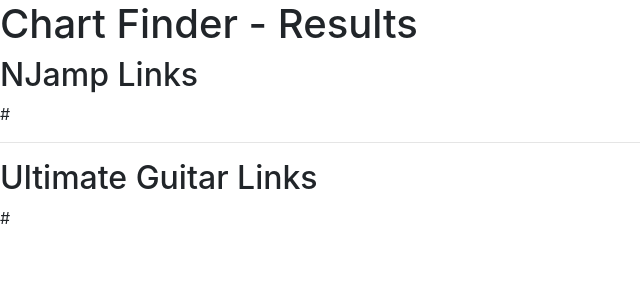
After one commit to bluetex/bb_buddy, a Flask app: template templates/result.html in a window 1280 px wide. The commit adds this page. Shown: the top 300 px of the page, without its empty margins (0-640 px from the left). Run offline with Flask 3, Linux system fonts and the light colour scheme; the template is opened without the code that fills it: most values are stand-ins (such as "Sample title", 1, 10 or a date in 2020); some libraries are stand-ins or nearby versions.

Commit message:
Pull charts search onto controls page

```diff
--- a/app.py
+++ b/app.py
@@ -5,11 +5,13 @@
 import os
 import subprocess
 import time
+import urllib
 from urllib.parse import quote
 import requests
 from bs4 import BeautifulSoup
 from mido import Message
 from params import *
+import json
 
 app = Flask(__name__)
 
@@ -581,7 +583,64 @@
     return "MIDI command sent successfully."
     # output.close()
 
+@app.route('/chartsearch', methods=['GET'])
+def chart_search():
+    query = request.args.get('query')
+    return search_charts(query)
 
+def search_charts(query):
+    num_results = 10
+
+    njamp_query = urllib.parse.quote(query)
+    njamp_url = f'https://njamp.us/search/{njamp_query}'
+    njamp_response = requests.get(njamp_url)
+    njamp_paths = []
+
+    if njamp_response.status_code == 200:
+        for item in njamp_response.json():
+            njamp_paths.append(urllib.parse.quote(item['path']))
+
+    njamp_header = "<h3>NJamp Links:</h3>"
+    njamp_links = ""
+
+    if len(njamp_paths) > 0:
+        for path in njamp_paths:
+            njamp_url = f'https://njamp.us/{path}'
+            njamp_links += f"<a href='{njamp_url}'>{njamp_url}</a><br>"
+    else:
+        njamp_links = f"No results found for '{query}' on NJamp."
+
+    search_string = '+'.join(query.split())
+    url = f"https://www.ultimate-guitar.com/search.php?title={search_string}&rating%5B0%5D=4&rating%5B1%5D=5&page=1&order=myweight&type=300"
+    ug_header = "<h3>Ultimate Guitar Links:</h3>"
+
+    response = requests.get(url)
+    soup = BeautifulSoup(response.content, "html.parser")
+
+    js_store_div = soup.find("div", class_="js-store")
+    data_content = js_store_div.get("data-content")
+    json_data = json.loads(data_content)
+    store_data = json_data.get("store")
+    page_data = store_data.get("page")
+    page_data = page_data.get("data")
+    results = page_data.get("results")
+
+    chord_tabs = []
+
+    for tab in results:
+        tab_url = tab.get("tab_url")
+        if "-chords-" in tab_url:
+            chord_tabs.append(tab_url)
+
+    chord_tabs_str = ""
+
+    if chord_tabs:
+        chord_tabs_str = "<ul>"
+        for tab in chord_tabs[:10]:
+            chord_tabs_str += f"<li><a href='{tab}'>{tab}</a></li>"
+        chord_tabs_str += "</ul>"
+
+    return render_template('result.html', njamp_links=njamp_links, ug_links=chord_tabs_str)
 # # Close the MIDI output port when the app is shut down
 # @app.teardown_appcontext
 # def close_midi_port(exception=None):
--- a/params.py
+++ b/params.py
@@ -1,6 +1,6 @@
 import mido
-port_name = 'AudioBox iTwo MIDI In 6'
-outport = 'AudioBox iTwo MIDI Out 8'
-homedir_base = r'D:\beatbuddy\Complete Collection\Premium Library Complete Collection 2023'
-homedir_songs = r'D:\beatbuddy\Complete Collection\Premium Library Complete Collection 2023\SONGS'
-homedir_drumsets = r'D:\beatbuddy\Complete Collection\Premium Library Complete Collection 2023\DRUMSETS'
+port_name = 'AudioBox iTwo MIDI In 3'
+outport = 'AudioBox iTwo MIDI Out 5'
+homedir_base = r'D:/beatbuddy/Complete Collection/Premium Library Complete Collection 2023'
+homedir_songs = r'D:/beatbuddy/Complete Collection/Premium Library Complete Collection 2023/SONGS'
+homedir_drumsets = r'D:/beatbuddy/Complete Collection/Premium Library Complete Collection 2023/DRUMSETS'
--- /dev/null
+++ b/templates/result.html
@@ -0,0 +1,35 @@
+<!DOCTYPE html>
+<html>
+<head>
+    <title>Chart Finder - Results</title>
+    <style>
+        h2 {
+            margin-top: 20px;
+        }
+        ul {
+            list-style-type: disc;
+            margin-left: 20px;
+        }
+        a {
+            color: blue;
+            text-decoration: underline;
+        }
+
+		</style>
+		<link rel="shortcut icon" href="{{ url_for('static', filename='favicon.ico') }}">
+<link rel="stylesheet" href="https://maxcdn.bootstrapcdn.com/bootstrap/4.0.0/css/bootstrap.min.css">
+</head>
+<body>
+    <h1>Chart Finder - Results</h1>
+
+    <h2>NJamp Links</h2>
+    <div>
+        {{ njamp_links|safe }}
+    </div>
+<hr>
+    <h2>Ultimate Guitar Links</h2>
+    <div>
+        {{ ug_links|safe }}
+    </div>
+</body>
+</html>
```
Also changed, not shown: chart.py (added, +79 -0 lines), static/allscript.js (+11 -0 lines), templates/index.html (+15 -2 lines).
